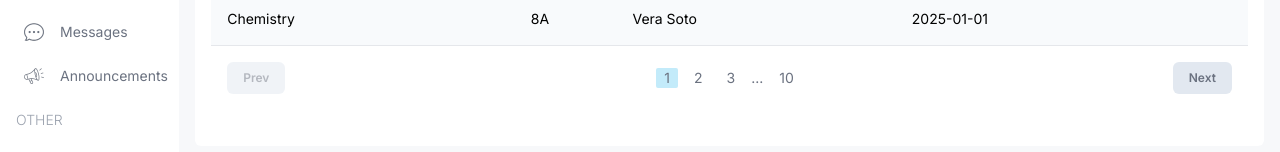
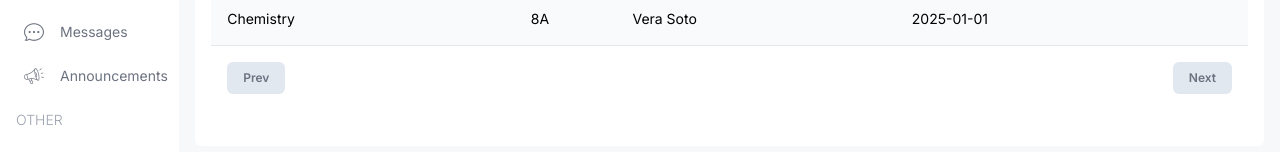
Before and after one commit to PhongNguyenKobe/Full-Stack-School-Management-App, a Next.js app in the folder be/: page /list/exams in a window 1280 px wide. Shown: the part 638-790 px from the top of the page. Built offline with nearby package versions, Linux system fonts and the light colour scheme.

Commit message:
Thêm chức năng phân trang với Prisma Pagination

```diff
--- a/be/src/app/(dashboard)/list/teachers/page.tsx
+++ b/be/src/app/(dashboard)/list/teachers/page.tsx
@@ -7,8 +7,14 @@ import prisma from "@/lib/prisma";
 import { Class, Subject, Teacher } from "@prisma/client";
 import Image from "next/image";
 import Link from "next/link";
+import { ITEM_PER_PAGE } from "@/lib/settings";
 
 type TeacherList = Teacher & { subjects: Subject[] } & { classes: Class[] };
+
+const sexMap: Record<string, string> = {
+  MALE: "Nam",
+  FEMALE: "Nữ",
+};
 
 const columns = [
   { header: "Thông tin", accessor: "info" },
@@ -74,8 +80,8 @@ const renderRow = (item: TeacherList) => (
     </td>
     <td className="hidden md:table-cell">{item.phone}</td>
     <td className="hidden md:table-cell">{item.address}</td>
-    <td className="hidden md:table-cell">{item.sex}</td>
 
+    <td className="hidden md:table-cell">{sexMap[item.sex]}</td>
     {/* Ngày tạo */}
     <td className="hidden md:table-cell">
       {new Date(item.createdAt).toLocaleDateString("vi-VN")}
@@ -99,23 +105,32 @@ const renderRow = (item: TeacherList) => (
 const TeacherListPage = async ({
   searchParams,
 }: {
-  searchParams: { [key: string]: string | undefined};
+  searchParams: Promise<{ [key: string]: string | undefined }>;
 }) => {
-  const {page,...queryParams} = searchParams;
-  const data = await prisma.teacher.findMany({
-    include: {
-      subjects: true,
-      classes: true,
-    },
-    take: 10,
-  });
+  const params = await searchParams;
+  const { page, ...queryParams } = params;
 
-  // console.log(data);
+  const p = page ? parseInt(page) : 1;
+
+  const [data, count] = await prisma.$transaction([
+    prisma.teacher.findMany({
+      include: {
+        subjects: true,
+        classes: true,
+      },
+      take: ITEM_PER_PAGE,
+      skip: ITEM_PER_PAGE * (p - 1),
+    }),
+    prisma.teacher.count(),
+  ]);
+
   return (
     <div className="bg-white p-4 rounded-md flex-1 m-4 mt-0">
       {/* TOP */}
       <div className="flex items-center justify-between">
-        <h1 className="hidden md:block text-lg font-semibold">All Teachers</h1>
+        <h1 className="hidden md:block text-lg font-semibold">
+          Danh sách giáo viên
+        </h1>
         <div className="flex flex-col md:flex-row items-center gap-4 w-full md:w-auto">
           <TableSearch />
           <div className="flex items-center gap-4 self-end">
@@ -137,7 +152,7 @@ const TeacherListPage = async ({
       {/* LIST */}
       <Table columns={columns} renderRow={renderRow} data={data} />
       {/* PAGINATION */}
-      <Pagination />
+      <Pagination page={p} count={count} />
     </div>
   );
 };
--- a/be/src/components/Pagination.tsx
+++ b/be/src/components/Pagination.tsx
@@ -1,20 +1,52 @@
-const Pagination = () => {
+"use client";
+import { ITEM_PER_PAGE } from "@/lib/settings";
+import { useRouter } from "next/navigation";
+
+const Pagination = ({ page, count }: { page: number; count: number }) => {
+  const router = useRouter();
+  const totalPages = Math.ceil(count / ITEM_PER_PAGE);
+
+  const changePage = (newPage: number) => {
+    const searchParams = new URLSearchParams(window.location.search);
+    searchParams.set("page", newPage.toString());
+    router.push(`${window.location.pathname}?${searchParams.toString()}`);
+  };
+
   return (
     <div className="p-4 flex items-center justify-between text-gray-500">
+      {/* Prev */}
       <button
-        disabled
+        disabled={page <= 1}
+        onClick={() => changePage(page - 1)}
         className="py-2 px-4 rounded-md bg-slate-200 text-xs font-semibold disabled:opacity-50 disabled:cursor-not-allowed"
       >
         Prev
       </button>
+
+      {/* Page numbers */}
       <div className="flex items-center gap-2 text-sm">
-        <button className="px-2 rounded-sm bg-lamaSky">1</button>
-        <button className="px-2 rounded-sm ">2</button>
-        <button className="px-2 rounded-sm ">3</button>
-        ...
-        <button className="px-2 rounded-sm ">10</button>
+        {Array.from({ length: totalPages }, (_, index) => {
+          const pageIndex = index + 1;
+          return (
+            <button
+              key={pageIndex}
+              onClick={() => changePage(pageIndex)}
+              className={`px-2 rounded-sm ${
+                page === pageIndex ? "bg-lamaSky text-white" : "bg-slate-200"
+              }`}
+            >
+              {pageIndex}
+            </button>
+          );
+        })}
       </div>
-      <button className="py-2 px-4 rounded-md bg-slate-200 text-xs font-semibold disabled:opacity-50 disabled:cursor-not-allowed">
+
+      {/* Next */}
+      <button
+        disabled={page >= totalPages}
+        onClick={() => changePage(page + 1)}
+        className="py-2 px-4 rounded-md bg-slate-200 text-xs font-semibold disabled:opacity-50 disabled:cursor-not-allowed"
+      >
         Next
       </button>
     </div>
--- /dev/null
+++ b/be/src/lib/settings.ts
@@ -0,0 +1 @@
+export const ITEM_PER_PAGE = 5;
```
